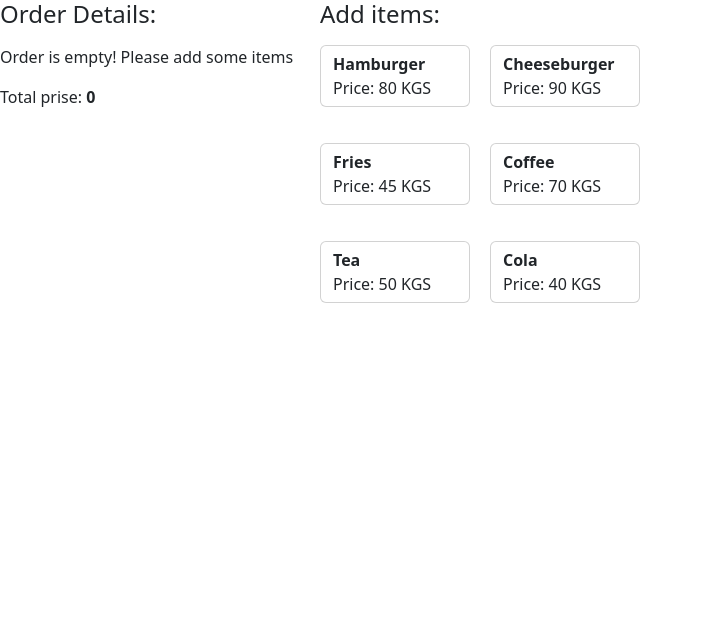
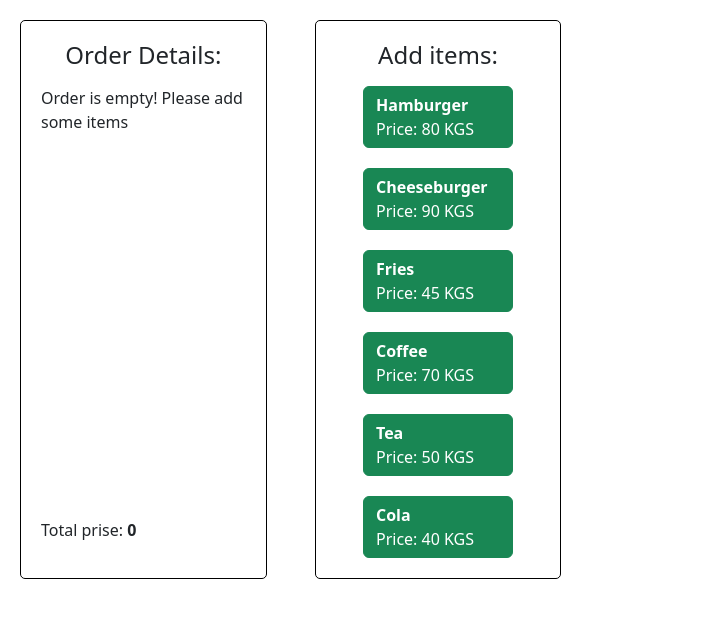
Before and after one commit to andsana/test-7, a React (Vite) app: page / in a window 1280 px wide. Shown: the top 618 px of the page, without its empty margins (0-702 px from the left). Built offline with nearby package versions, Linux system fonts and the light colour scheme.

Commit message:
Создан компонент для отображения панеля меню

```diff
--- a/src/App.css
+++ b/src/App.css
@@ -1,10 +1,15 @@
-
 .app {
   display: flex;
+  padding: 20px;
+}
+
+.col-left, .col-right {
+  border: 1px solid black;
+  border-radius: 5px;
+  padding: 20px;
 }
 
 .add-items {
   flex-wrap: wrap;
-  width: 800px;
   gap: 20px;
 }
--- a/src/App.tsx
+++ b/src/App.tsx
@@ -1,12 +1,11 @@
 import {useState} from 'react';
-import AddItem from './Components/AddItem/AddItem';
+import {MenuItems} from './Constant/MenuItems';
 import Order from './Components/Order/Order';
-import {MenuItems} from './Constant/MenuItems';
+import AddItems from "./Components/AddItem/AddItems";
+import type {Character} from './types';
 import './App.css';
-import type {Character} from './types';
 
 function App() {
-
   const [orders, setOrders] = useState<Character[]>([]);
 
   const addOrder = (index: number) => {
@@ -36,10 +35,6 @@ function App() {
     }));
   };
 
-  const menuItemsList = MenuItems.map((MenuItem, index) =>
-    <AddItem key={index} name={MenuItem.name} price={MenuItem.price} onClickMenu={() => addOrder(index)}/>
-  );
-
   let orderList;
 
   if (orders.length) {
@@ -57,26 +52,19 @@ function App() {
   }
 
   const CalculateTotalPrice = () => {
-    const totalPrice = orders.length
+    return  orders.length
       ? orders.reduce((acc, order) => acc + order.count * order.price, 0)
       : 0;
-    return totalPrice;
   };
 
   return (
-    <div className="app col-6">
-      <div className="col-left col-6">
-        <h4 className="mb-3">Order Details:</h4>
+    <div className="app col-5 gap-5">
+      <div className="col-left col-6 d-flex flex-column">
+        <h4 className="mb-3 text-center">Order Details:</h4>
         {orderList}
-        <p className="mt-3">Total prise: <strong>{CalculateTotalPrice()}</strong></p>
+        <p className="mt-3 mt-auto">Total prise: <strong>{CalculateTotalPrice()}</strong></p>
       </div>
-
-      <div className="col-right col-6">
-        <h4 className="mb-3">Add items:</h4>
-        <div className="add-items d-flex col-12">
-          {menuItemsList}
-        </div>
-      </div>
+        <AddItems MenuItems={MenuItems} addOrder={addOrder}/>
     </div>
   );
 }
--- a/src/Components/AddItem/AddItem.tsx
+++ b/src/Components/AddItem/AddItem.tsx
@@ -8,7 +8,7 @@ interface Props {
 
 const AddItem: React.FC<Props> = ({name, price, onClickMenu}) => {
   return (
-    <button className="card mb-3 btn btn-success"  style={{ width: "150px" }} onClick={onClickMenu}>
+    <button className="btn btn-success text-start"  style={{ width: "150px" }} onClick={onClickMenu}>
       <strong className="d-block">{name}</strong>
       Price: {price} KGS
     </button>
--- /dev/null
+++ b/src/Components/AddItem/AddItems.tsx
@@ -0,0 +1,28 @@
+import React from 'react';
+import AddItem from './AddItem';
+import {MenuItem} from "../../types";
+
+interface Props {
+    MenuItems: MenuItem[];
+    addOrder: (index: number) => void;
+}
+
+const AddItems: React.FC<Props> = (props) => {
+    return (
+        <div className="col-right col-6">
+            <h4 className="mb-3 text-center">Add items:</h4>
+            <div className="add-items d-flex justify-content-center">
+                {props.MenuItems.map((menuItem, index) => (
+                    <AddItem
+                        key={index}
+                        name={menuItem.name}
+                        price={menuItem.price}
+                        onClickMenu={() => props.addOrder(index)}
+                    />
+                ))}
+            </div>
+        </div>
+    );
+};
+
+export default AddItems;
--- a/src/Components/Order/Order.tsx
+++ b/src/Components/Order/Order.tsx
@@ -9,11 +9,11 @@ interface Props {
 
 const Order: React.FC<Props> = ({ name, count, price, removeOrder }) => {
   return (
-    <div className="d-flex gap-2 mb-3 align-items-center">
+    <div className="d-flex gap-3 mb-3 align-items-center">
       <span>{name}</span>
       <span>X {count}</span>
       <span>{price * count} KGS</span>
-      <button className="btn btn-danger" onClick={removeOrder}>Remove</button>
+      <button className="btn btn-danger ms-auto" onClick={removeOrder}>Remove</button>
     </div>
   );
 };
--- a/src/Constant/MenuItems.tsx
+++ b/src/Constant/MenuItems.tsx
@@ -1,7 +1,4 @@
-interface MenuItem {
-  name: string;
-  price: number;
-}
+import {MenuItem} from "../types";
 export const MenuItems: MenuItem[] = [
   {name: 'Hamburger', price: 80},
   {name: 'Cheeseburger', price: 90},
--- a/src/types.d.ts
+++ b/src/types.d.ts
@@ -2,5 +2,9 @@ export  interface Character {
   name: string;
   count: number;
   price: number;
-  order: number;
 }
+
+export interface MenuItem {
+    name: string;
+    price: number;
+}
```
